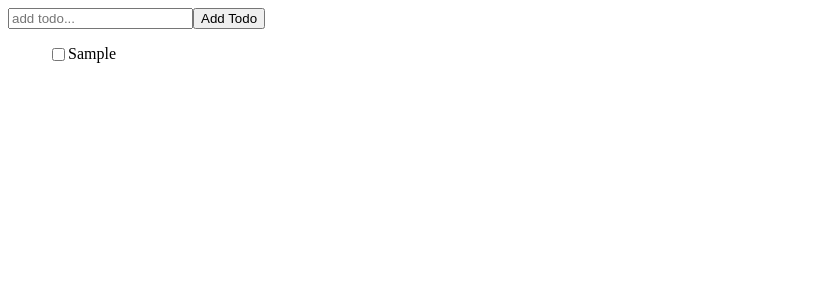
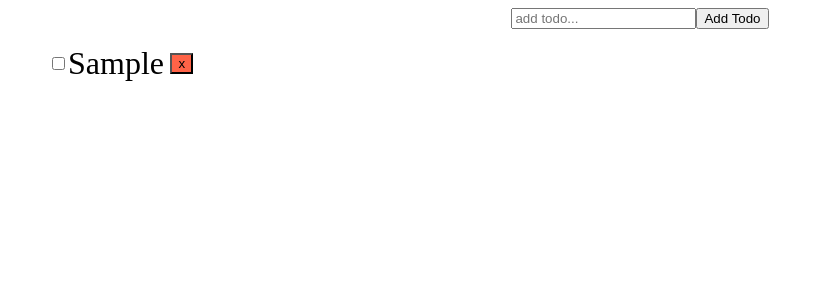
Before and after one commit to yohei04/redux_practice, a React (Create React App) app: page / in a window 1280 px wide. Both pictures are taken after typing "Sample" into the empty fields and a click on the button "Add Todo". Shown: the top 300 px of the page, without its empty margins (0-824 px from the left). Built offline with nearby package versions, Linux system fonts and the light colour scheme.

Commit message:
test delete button

```diff
--- a/src/Jest/Todo-with-Redux/App.js
+++ b/src/Jest/Todo-with-Redux/App.js
@@ -7,7 +7,7 @@
 const App = () => {
   return (
     <Provider store={store}>
-      <div>
+      <div style={{textAlign: 'center'}}>
         <Todo />
       </div>
     </Provider>
--- a/src/Jest/Todo-with-Redux/components/todo/TodoList.js
+++ b/src/Jest/Todo-with-Redux/components/todo/TodoList.js
@@ -1,23 +1,26 @@
 import React from 'react';
 import { useSelector, useDispatch } from 'react-redux';
-import { toggleTodo } from '../../redux/todoActions';
+import { toggleTodo, deleteTodo } from '../../redux/todoActions';
 
 const TodoList = () => {
   const todos = useSelector((state) => state.todo);
   const dispatch = useDispatch();
 
-  // const toggleCompleted = (todoid) =>
-  //   todos.map((todo) =>
-  //     todo.id === todoid ? { ...todo, isCompleted: !todo.isCompleted } : todo
-  //   );
-
   return (
-    <ul>
+    <ul style={{userSelect: 'none'}}>
       {todos.length === 0 ? (
         <p>No Todos now</p>
       ) : (
         todos.map((todo) => (
-          <div key={todo.id} style={{ display: 'flex' }}>
+          <div
+            key={todo.id}
+            style={{
+              display: 'flex',
+
+              alignItems: 'center',
+              fontSize: '2rem',
+            }}
+          >
             <input
               id={`checkbox-${todo.id}`}
               type="checkbox"
@@ -31,6 +34,12 @@
             >
               {todo.text}
             </label>
+            <button
+              style={{ background: 'tomato', marginLeft: '.4rem' }}
+              onClick={() => dispatch(deleteTodo(todo.id))}
+            >
+              x
+            </button>
           </div>
         ))
       )}
--- a/src/Jest/Todo-with-Redux/redux/todoActions.js
+++ b/src/Jest/Todo-with-Redux/redux/todoActions.js
@@ -1,4 +1,4 @@
-import { ADD_TODO, TOGGLE_TODO } from './todoTypes';
+import { ADD_TODO, TOGGLE_TODO, DELETE_TODO } from './todoTypes';
 
 let nextTodoId = 0;
 export const addTodo = (text) => {
@@ -17,3 +17,10 @@
     id,
   };
 };
+
+export const deleteTodo = (id) => {
+  return {
+    type: DELETE_TODO,
+    id,
+  };
+};
--- a/src/Jest/Todo-with-Redux/redux/todoReducer.js
+++ b/src/Jest/Todo-with-Redux/redux/todoReducer.js
@@ -1,5 +1,5 @@
 import React from 'react';
-import { ADD_TODO, TOGGLE_TODO } from './todoTypes';
+import { ADD_TODO, TOGGLE_TODO, DELETE_TODO } from './todoTypes';
 
 export const initialState = [];
 
@@ -20,6 +20,10 @@
           ? { ...todo, isCompleted: !todo.isCompleted }
           : todo
       );
+
+    case DELETE_TODO:
+      return state.filter((todo) => todo.id !== action.id);
+
     default:
       return state;
   }
```
Also changed, not shown: 2 other files (tests, documents, lock files or other folders).
